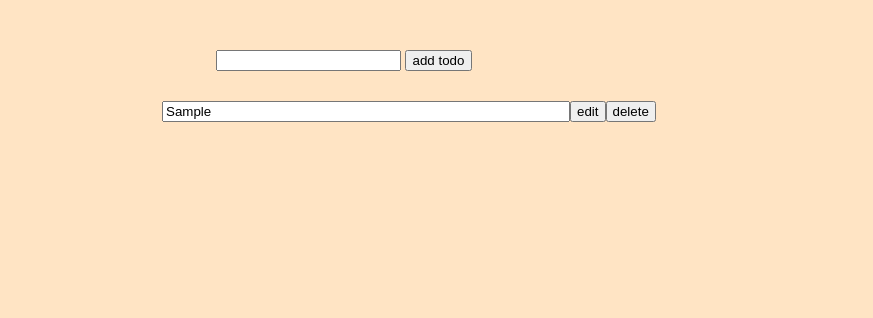
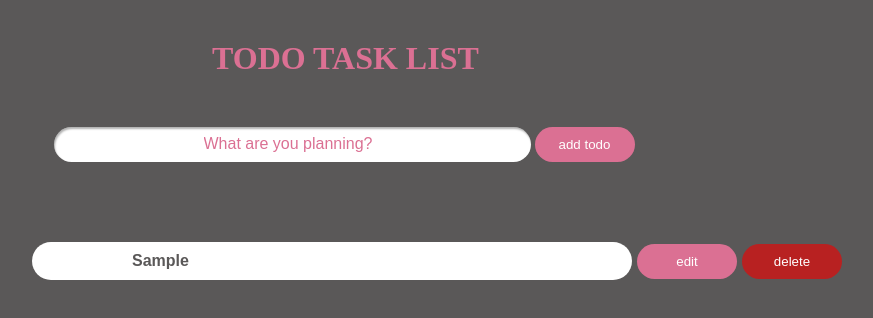
Before and after one commit to ronald-macheka/Todo-App, a plain HTML site: page index.html in a window 1280 px wide. Both pictures are taken after typing "Sample" into the empty fields and a click on the button "add todo". Shown: the whole page, without its empty margins (296-1169 px from the left). Drawn offline with Linux system fonts and the light colour scheme.

Commit message:
added styling

```diff
--- a/index.html
+++ b/index.html
@@ -9,9 +9,10 @@
     <title>Document</title>
 </head>
 <body>
+    <h1 id="heading">TODO TASK LIST</h1>
     <header id="header-section">
         <form>
-            <input type="text" id="todo-input" required >
+            <input type="text" id="todo-input" placeholder="What are you planning?"required >
             <button id="add-todo-btn" >add todo</button>
         </form>
     </header>
--- a/scripts/main.js
+++ b/scripts/main.js
@@ -24,13 +24,16 @@ function addTodo() {
         let taskDisplayElement = document.createElement('input');
         //add content to the task output element
         taskDisplayElement.value = input;
-        taskDisplayElement.setAttribute('readonly', 'readonly')
+        taskDisplayElement.setAttribute('readonly', 'readonly');
+        taskDisplayElement.setAttribute('id', 'task');
     //append task output to hero section
     heroSectionElement.append(taskDisplayElement);
     const editBtn = document.createElement('button');
+    editBtn.setAttribute('id', 'edit-btn');
     editBtn.textContent = 'edit'
     heroSectionElement.append(editBtn);
     const deleteBtn = document.createElement('button');
+    deleteBtn.setAttribute('id', 'delete-btn');
     deleteBtn.textContent = 'delete';
     heroSectionElement.append(deleteBtn);
 
@@ -45,10 +48,14 @@ function addTodo() {
             if (editBtn.textContent === 'edit') {
                 taskDisplayElement.removeAttribute('readonly');
                 editBtn.textContent = 'update';
+                taskDisplayElement.style.border = 'solid';
+                taskDisplayElement.style.borderColor = 'palevioletred'
             } else if (editBtn.textContent === 'update') {
                 taskDisplayElement.setAttribute('readonly', 'readonly')
                 editBtn.textContent = 'edit';
-                return;
+                taskDisplayElement.style.border = 'none';
+                taskDisplayElement.style.borderColor = 'none';
+                //return;
         }
 
         }
--- a/styles/general.css
+++ b/styles/general.css
@@ -3,30 +3,85 @@
     flex-direction: row;
     justify-content: center;
     margin-top: 50px;
+    margin-bottom: 50px;
 }
 
 body {
-    background-color: bisque;
+    background-color: rgb(90, 88, 88);
 }
 
-#hero-section {
-    /*display: flex;
-    flex-direction: column;
-    justify-content: center;
-    */
+h1 {
+    margin-left: 500px;
+    margin-top: 40px;
+    color: palevioletred;
+    font-weight: bolder;
 }
-
 #hero-section input{
     display: inline-block;
     margin-top: 30px;
     width: 400px;
-    margin-left: 450px;
-
-
+    margin-left: 320px;
+    color: rgb(90, 88, 88);
+    font-weight: bold;
+    font-size: 16px;
 }
 
 #hero-section button {
     display: inline-block;
-    padding-left: 5px;
-    padding-right: 5px;
+    margin-left: 5px;
 }
+
+button {
+    color: white;
+    background-color: palevioletred;
+    border: none;
+    border-radius: 20px;
+    height: 35px;
+    width: 100px;
+    cursor: pointer;
+}
+
+button:hover {
+    background-color: rgb(199, 47, 98);
+    color: whitesmoke;
+}
+
+#delete-btn {
+    color: white;
+    background-color: rgb(184, 33, 33);
+    border: none;
+    border-radius: 20px;
+    height: 35px;
+    width: 100px;
+    cursor: pointer;
+}
+
+#delete-btn:hover {
+    color: wheat;
+    background-color: rgb(110, 2, 2);
+}
+#todo-input {
+    padding: 10px 150px;
+    border-style: none;
+    border-radius: 20px;
+    box-shadow: inset 1px 2px 2px rgba(0, 0, 0, 0.3);
+
+}
+
+#task {
+    padding: 10px 100px;
+    border-style: none;
+    border-radius: 20px;
+
+}
+
+input::placeholder {
+    color: palevioletred;
+    font-size: 16px;
+}
+
+
+
+input:hover {
+    background-color: rgb(226, 217, 220);
+}
```
